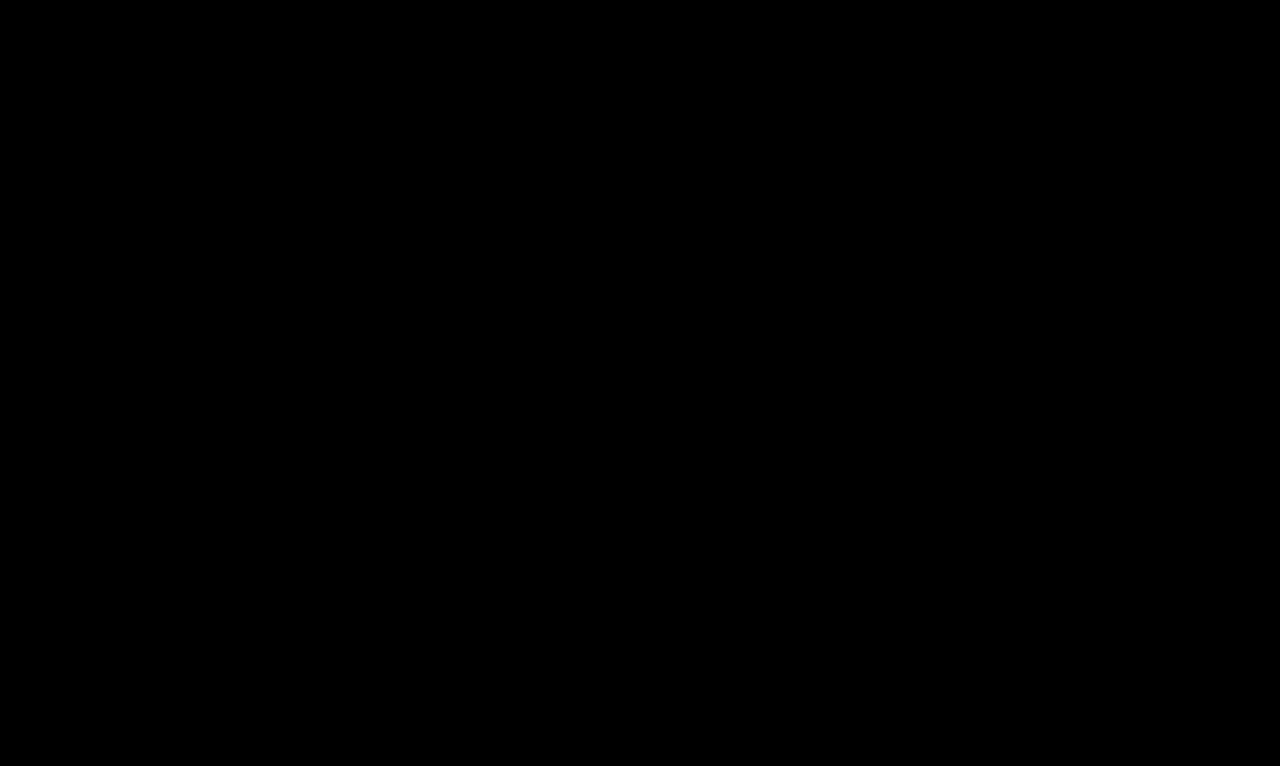
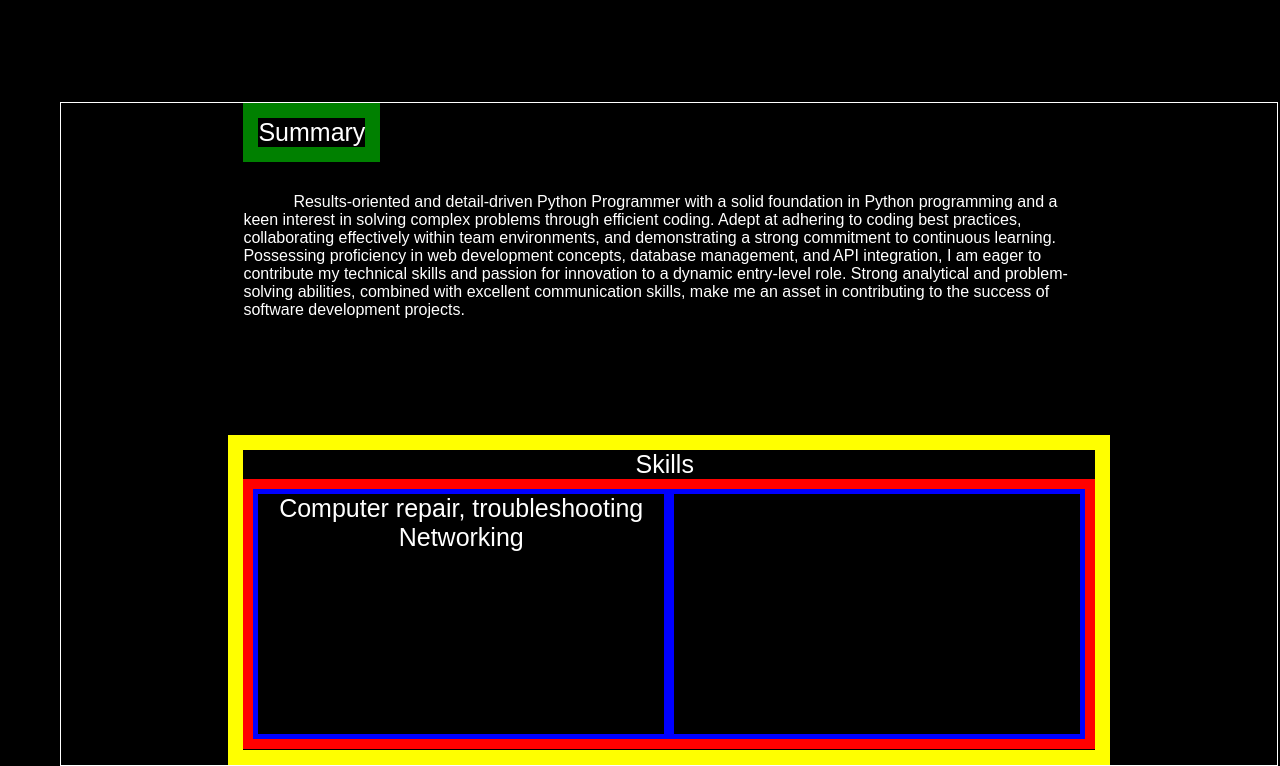
Before and after one commit to johncaldwell4/myprofile_tech, a React (Vite) app in the folder johncaldwell_myprofile/: page / in a window 1280 px wide. Shown: the part 602-1368 px from the top of the page. Before the commit the page ends 800 px from the top, so only its background shows below. Built offline with nearby package versions, Linux system fonts and the light colour scheme.

Commit message:
Working on my skill

```diff
--- a/johncaldwell_myprofile/src/App.css
+++ b/johncaldwell_myprofile/src/App.css
@@ -33,11 +33,78 @@ h1 {
   font-style: italic;
 }
 .title-img {
-  margin: 0px 30px 0px 10px;
+  margin: 0px 60px 0px 0px;
 
 }
 
 .mySelfImage {
 
   border-radius: 50%;
+  height: 500px;
+  width: 500px;
 }
+
+.container {
+  display: flex;
+  width: 95%;
+  flex-wrap: wrap;
+  flex-direction: column;
+  border: 1px solid white;
+  justify-content: center;
+  align-items: center;
+}
+
+#summary{
+  display: flex;
+  flex-wrap: wrap;
+  width: 70%;
+
+}
+
+#summary-doc {
+  margin-top: 15px;
+}
+
+.subTitle {
+  font-size: 25px;
+  align-items: center;
+  border: 15px solid green;
+
+}
+
+#summary-doc p {
+    text-indent:50px;
+ }
+
+
+
+.skills {
+  height: 300px;
+  width: 100%;
+  margin-top: 100px;
+  font-size: 25px;
+  width: 70%;
+  border: 15px solid yellow;
+
+
+}
+
+.skill-title {
+  width: 99%;
+  text-align: center;
+
+}
+
+.skill-row {
+  display: flex;
+  height: 250px;
+  border: 10px solid red;
+}
+
+.skill-column {
+  display: flex;
+  flex-wrap: wrap;
+  width: 50%;
+  text-align: center;
+  border: 5px solid blue;
+}
--- a/johncaldwell_myprofile/src/App.jsx
+++ b/johncaldwell_myprofile/src/App.jsx
@@ -3,6 +3,7 @@ import reactLogo from './assets/react.svg'
 import viteLogo from '/vite.svg'
 import './App.css'
 import Header from './Header'
+import Contents from './Contents'
 
 
 function App() {
@@ -11,6 +12,7 @@ function App() {
   return (
     <>
       <Header />
+      <Contents />
     </>
   )
 }
--- /dev/null
+++ b/johncaldwell_myprofile/src/Contents.jsx
@@ -0,0 +1,43 @@
+function Contents() {
+
+    return (
+    <>
+    <div className="container">
+        <div id="summary">
+            <span className="subTitle">Summary</span>
+
+                <div id="summary-doc">
+                    <p>
+                    Results-oriented and detail-driven Python Programmer
+                with a solid foundation in Python programming and a
+                keen interest in solving complex problems through
+                efficient coding. Adept at adhering to coding best practices,
+                 collaborating effectively within team environments,
+                 and demonstrating a strong commitment to continuous
+                 learning. Possessing proficiency in web development
+                 concepts, database management, and API integration,
+                 I am eager to contribute my technical skills and passion
+                 for innovation to a dynamic entry-level role.
+                 Strong analytical and problem-solving abilities,
+                 combined with excellent communication skills,
+                 make me an asset in contributing to the success of
+                 software development projects.
+                    </p>
+                </div>
+
+        </div>
+        <div className="skills">
+
+                <div className="skill-title">Skills</div>
+                <div className="skill-row">
+                    <div className="skill-column">Computer repair, troubleshooting Networking </div>
+                    <div className="skill-column"></div>
+                </div>
+
+        </div>
+    </div>
+    </>
+    );
+}
+
+export default Contents
--- a/johncaldwell_myprofile/src/Header.jsx
+++ b/johncaldwell_myprofile/src/Header.jsx
@@ -3,14 +3,14 @@ function Header() {
 
     const quotes = ["If you want to achieve greatness stop asking for permission. ~Anonymous]",
         "Things work out best for those who make the best of how things work out. ~John Wooden",
-        "To live a creative life, we must lose our fear of being wrong. ~Anonymous}",
+        "To live a creative life, we must lose our fear of being wrong. ~Anonymous",
         "If you are not willing to risk the usual you will have to settle for the ordinary. ~Jim Rohn"]
     return (
     <>
         <div className="headerTitle">
                 <div className='title'>
                     <h1>Hello Everyone, My name is John Caldwell</h1>
-                    <h3 id="quotes">{quotes[3]}</h3>
+                    <h3 id="quotes">{quotes[2]}</h3>
                 </div>
                 <div className='title-img'>
                     <img className="mySelfImage" src={selfImage} height={250} width={250} alt="My Picture"></img>
```
